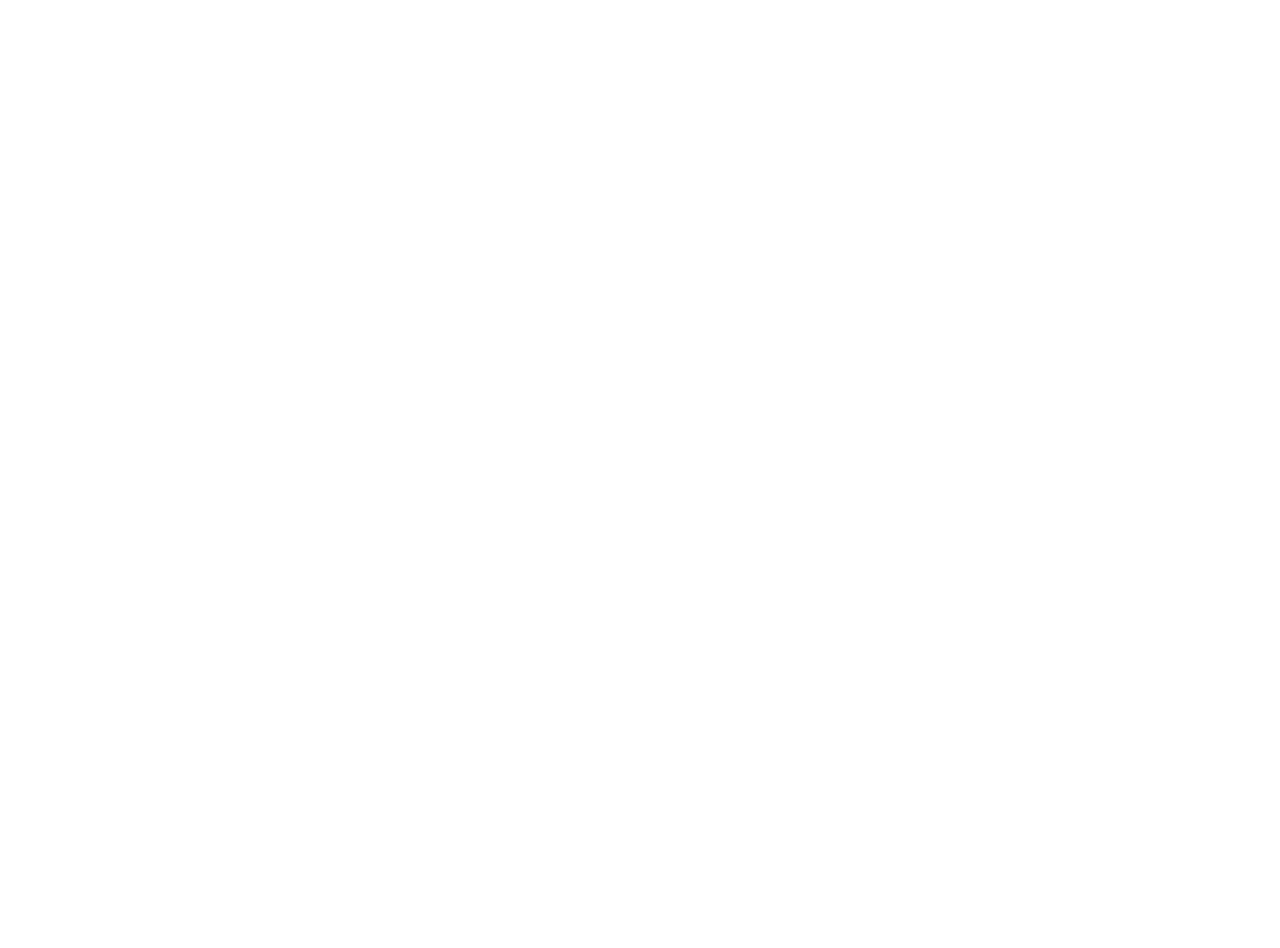
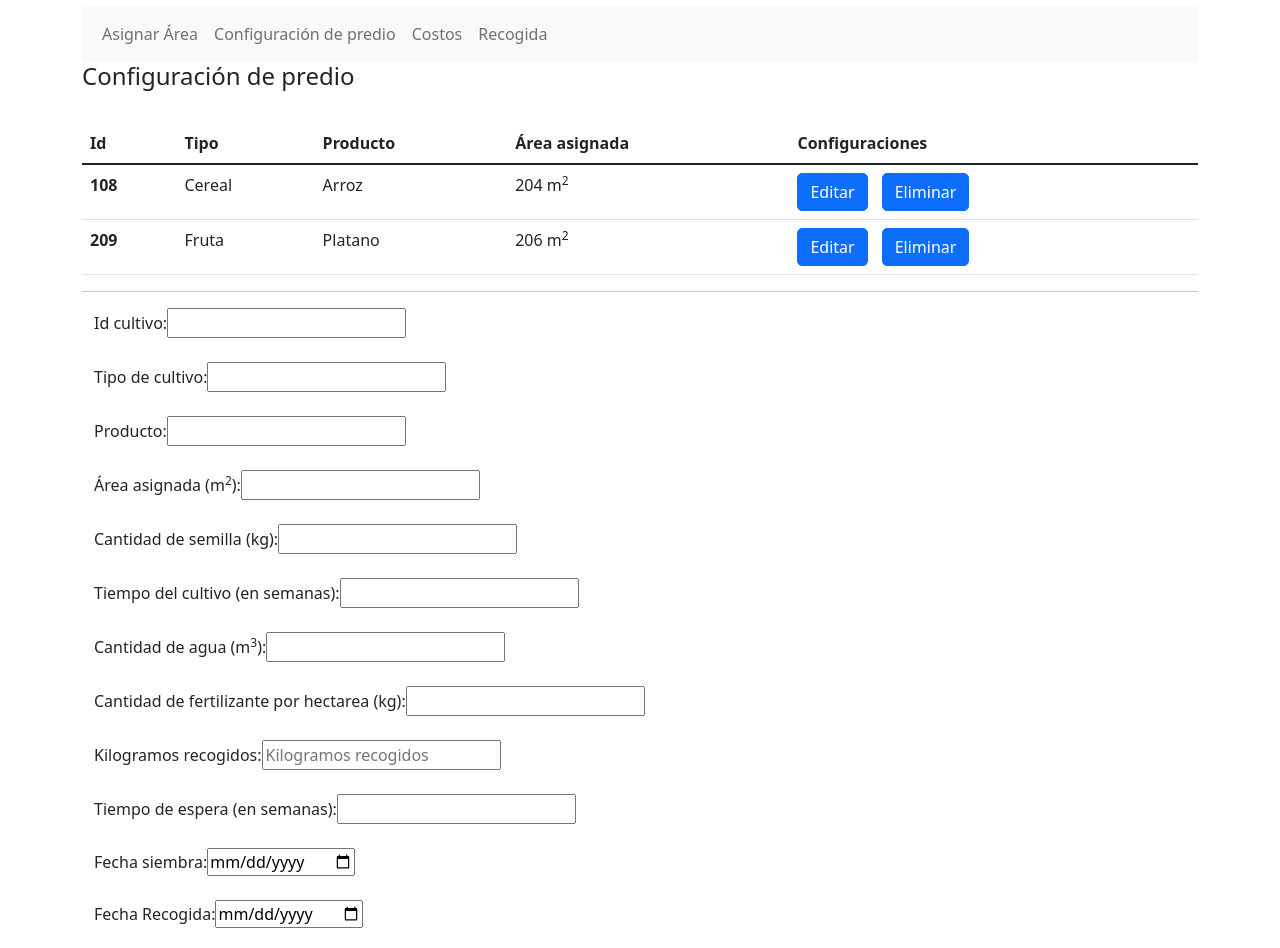
Before and after one commit to KevinHenriquez10/Proyecto, a React (Create React App) app: page / in a window 1280 px wide. Shown: the part 8864-9812 px from the top of the page. Before the commit the page ends 8763 px from the top, so only its background shows below. Built offline with nearby package versions, Linux system fonts and the light colour scheme.

Commit message:
Agrego ConfiguracionPredio de usuario de gestioón

```diff
--- a/src/App.js
+++ b/src/App.js
@@ -18,6 +18,7 @@
 import { ConfiguracionParametro } from './components/ConfiguracionParametro';
 import { AsignarArea } from './components/AsignarArea';
 import { CultivosAsignados } from './components/CultivosAsignados';
+import { ConfiguracionPredio } from './components/ConfiguracionPredio';
 const data = [
   { id: 1, tipo: "Alimentario", tiempo: "12 meses", terreno: "10 hectareas", producto: "Platano"},
   { id: 2, tipo: "Oleaginoso", tiempo: "9 meses", terreno: "100 hectareas", producto: "Girasol"},
@@ -61,6 +62,7 @@
     <CrearTCultivo/>
     <ConfiguracionParametro/>
     <AsignarArea/>
+    <ConfiguracionPredio/>
 
   </>
   );
--- /dev/null
+++ b/src/components/ConfiguracionPredio.js
@@ -0,0 +1,129 @@
+import React from 'react';
+import { Container } from 'reactstrap';
+import {Header} from '../components/header'
+import {Footer} from '../components/footer'
+
+function ConfiguracionPredio(){
+    return(
+        <>
+        <Container>
+            <Header />
+            <h3>Usuario de gestión</h3>
+            <div>
+                <nav class="navbar navbar-expand-lg navbar-light bg-light">
+                    <div class="container-fluid">
+                        <div class="collapse navbar-collapse" id="navbarNavAltMarkup">
+                            <div class="navbar-nav">
+                                <a class="nav-link" href="/">Asignar Área</a>
+                                <a class="nav-link" href="/">Configuración de predio</a>
+                                <a class="nav-link" href="/">Costos</a>
+                                <a class="nav-link" href="/">Recogida</a>
+                            </div>
+                        </div>
+                    </div>
+                </nav>
+            </div>
+
+            <div><h4>Configuración de predio</h4></div><br/>
+
+            <div>
+                <table class="table">
+                    <thead>
+                        <tr>
+                        <th scope="col">Id</th>
+                        <th scope="col">Tipo</th>
+                        <th scope="col">Producto</th>
+                        <th scope="col">Área asignada</th>
+                        <th scope="col">Configuraciones</th>
+                        </tr>
+                    </thead>
+                    <tbody>
+                        <tr>
+                            <th scope="row">108</th>
+                            <td>Cereal</td>
+                            <td>Arroz</td>
+                            <td>204 m<sup>2</sup></td>
+                            <td>
+                                <div class="btn-group" role="group" aria-label="Basic example">
+                                    <button type="button" class="btn btn-primary" style={{marginRight: "15px",  borderRadius: "5px"}} >Editar</button>
+                                    <button type="button" class="btn btn-primary" style={{borderRadius: "5px"}}>Eliminar</button>
+                                </div>
+                            </td>
+                        </tr>
+                        <tr>
+                            <th scope="row">209</th>
+                            <td>Fruta</td>
+                            <td>Platano</td>
+                            <td>206 m<sup>2</sup></td>
+                            <td>
+                                <div class="btn-group" role="group" aria-label="Basic example">
+                                    <button type="button" class="btn btn-primary" style={{marginRight: "15px",  borderRadius: "5px"}} >Editar</button>
+                                    <button type="button" class="btn btn-primary" style={{borderRadius: "5px"}}>Eliminar</button>
+                                </div>
+                            </td>
+                        </tr>
+                    </tbody>
+                </table>
+            </div><hr/>
+
+            <Container>
+                <label for="IdCultivo">Id cultivo: </label>
+                <input type="number" id="id-cultivo" name="IdCultivo"  />
+                <br/>
+                <br/>
+                <label htmlFor="TipoCultivo">Tipo de cultivo: </label>
+                <input type="text" id="tipo-cultivo" name="TipoCultivo" />
+                <br/>
+                <br/>
+                <label htmlFor="Producto">Producto: </label>
+                <input type="text" id="producto" name="Producto" />
+                <br/>
+                <br/>
+                <label for="AreaAsignada">Área asignada (m<sup>2</sup>): </label>
+                <input type="number" id="area-asignada" name="AreaAsignada" />
+                <br/>
+                <br/>
+                <label for="CantidadSemilla">Cantidad de semilla (kg): </label>
+                <input type="number" id="cantidad-semilla" name="CantidadSemilla" />
+                <br/>
+                <br/>
+                <label for="TiempoCultivo">Tiempo del cultivo (en semanas): </label>
+                <input type="number" id="tiempo-cultivo" name="TiempoCultivo" />
+                <br/>
+                <br/>
+                <label for="CantidadAgua">Cantidad de agua (m<sup>3</sup>): </label>
+                <input type="number" id="cantidad-agua" name="CantidadAgua" />
+                <br/>
+                <br/>
+                <label for="CantidaFertilizante">Cantidad de fertilizante por hectarea (kg): </label>
+                <input type="number" id="cantidad-fertilizante" name="CantidadFertilizante" />
+                <br/>
+                <br/>
+                <label for="KgRecogido">Kilogramos recogidos: </label>
+                <input type="number" placeholder="Kilogramos recogidos" id="kg-recogido" name="KgRecogido" />
+                <br/>
+                <br/>
+                <label for="TiempoEspera">Tiempo de espera (en semanas): </label>
+                <input type="number" id="tiempo-espera" name="TiempoEspera" />
+                <br/>
+                <br/>
+                <label for="FechaSiembra">Fecha siembra:</label>
+                <input type="date" id="fecha-siembra" name="FechaSiembra"></input>
+                <br/>
+                <br/>
+                <label for="FechaRecogida">Fecha Recogida:</label>
+                <input type="date" id="fecha-recogida" name="FechaRecogida"></input>
+                <br/>
+                <br/>
+                <button type="button" class="btn btn-primary">Guardar cambios</button>
+                <button type="button" class="btn btn-primary">Cancelar</button>
+            </Container
+            >
+
+            <Footer />
+        </Container>
+        </>
+    )
+}
+
+export{ConfiguracionPredio};
```
